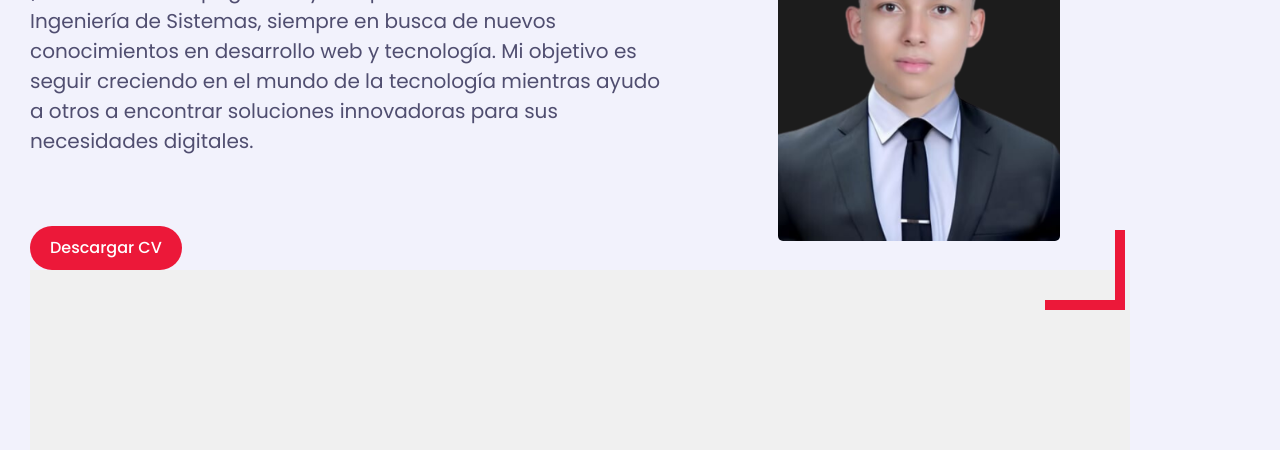
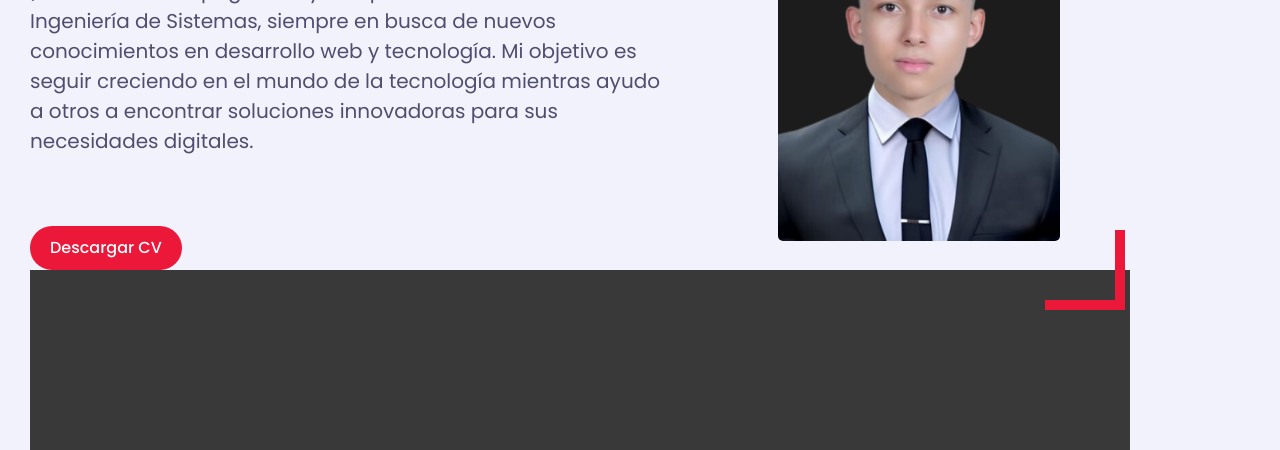
Before and after one commit to 838169/Portafolio, a plain HTML site: page index.html in a window 1280 px wide. Shown: the part 219-669 px from the top of the page. Drawn offline with nearby package versions, Linux system fonts and the light colour scheme; a web font is replaced by a local one.

Commit message:
Update index.html

```diff
--- a/index.html
+++ b/index.html
@@ -51,7 +51,7 @@
                             <img src="/Portafolio/imagenes/Santiago.png" alt="">
                         </div>
                     </div>
-                    <div class="espacio" style="padding: 400px 0px 0px 0px; background-color: #f0f0f0;"><span>-</span></div>
+                    <div class="espacio" style="padding: 200px 0px 0px 0px;"></div>
                 </div>
             </section>
             <!--Home Section End-->
```
